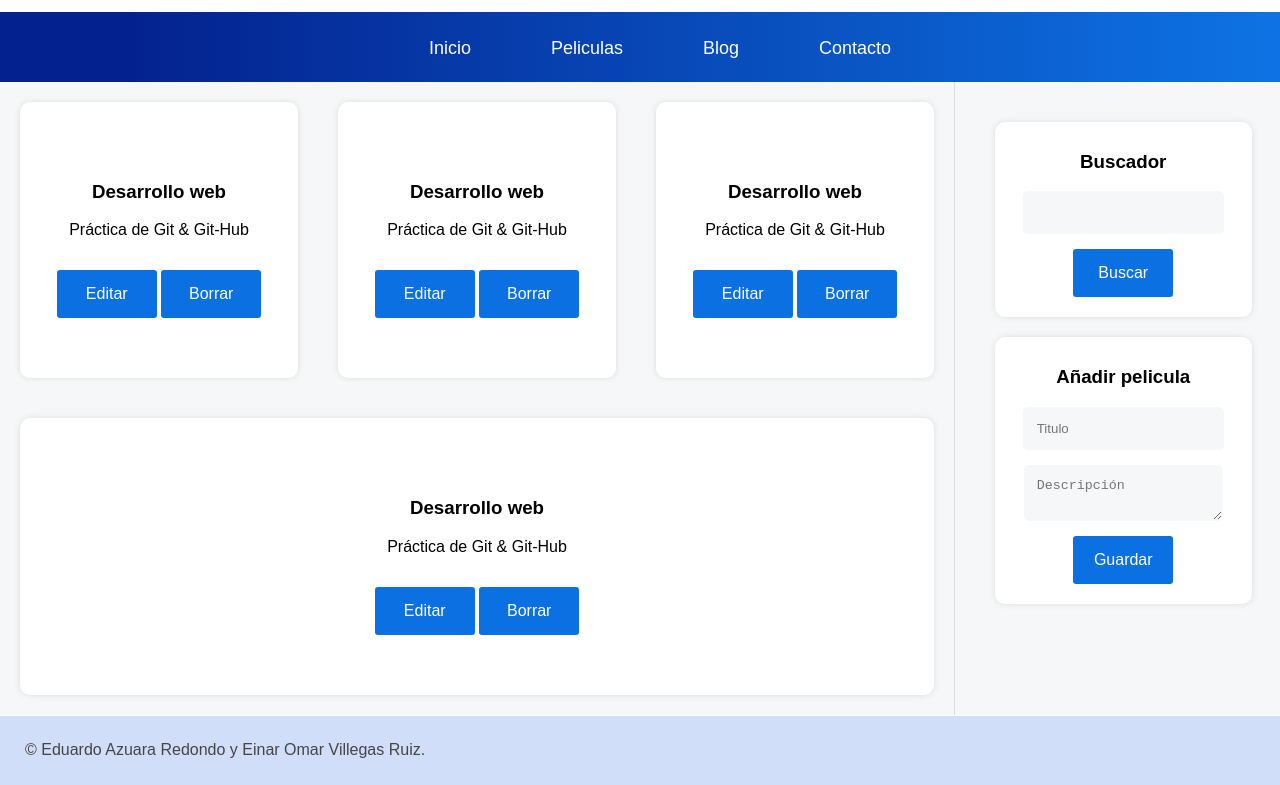
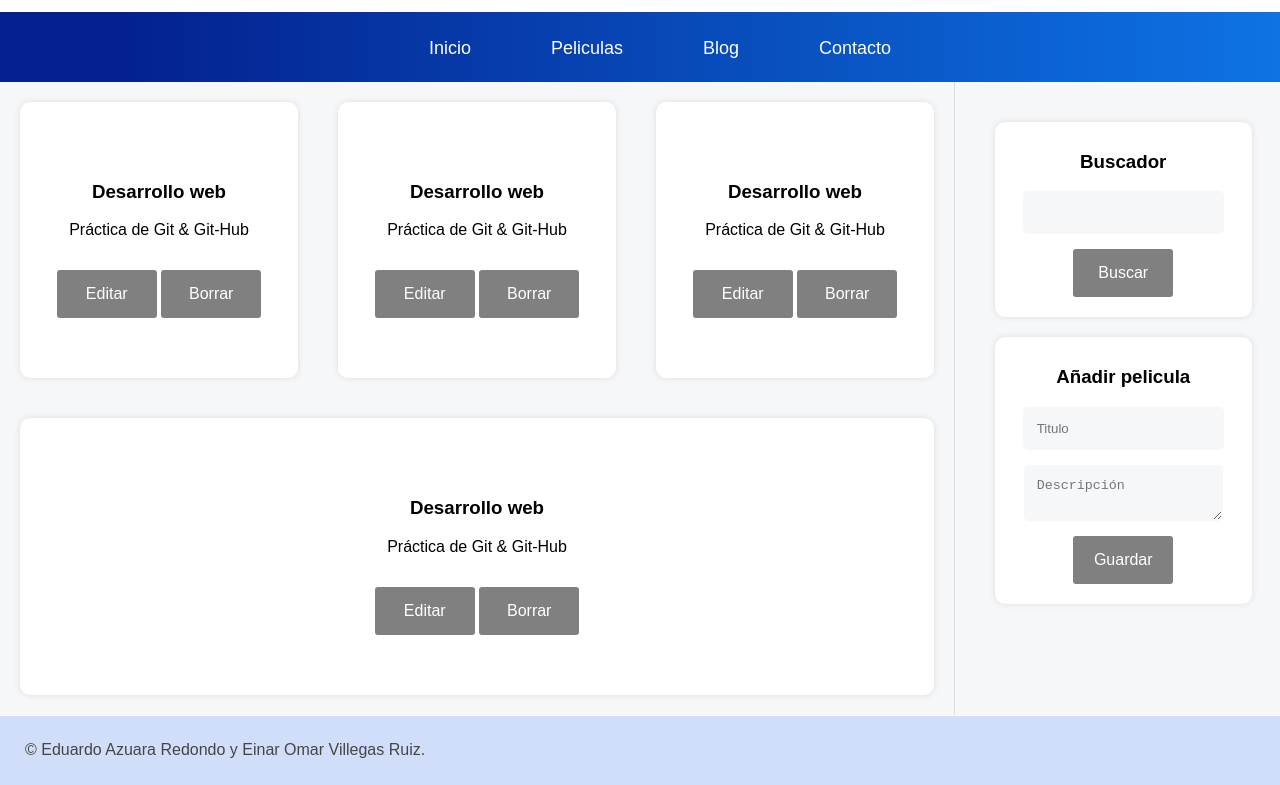
Before and after one commit to Eduardo1802/practica, a plain HTML site: page index.html in a window 1280 px wide. Shown: the part 88-873 px from the top of the page. Drawn offline with Linux system fonts and the light colour scheme.

Commit message:
Estilo de los botones

```diff
--- a/css/styles.css
+++ b/css/styles.css
@@ -120,7 +120,7 @@ button,
 input[type="submit"],
 input[type="button"]{
     width: 100px;
-    background: #0b70e1;
+    background: gray;
     color: white;
     border: 0;
     outline: 0;
```
